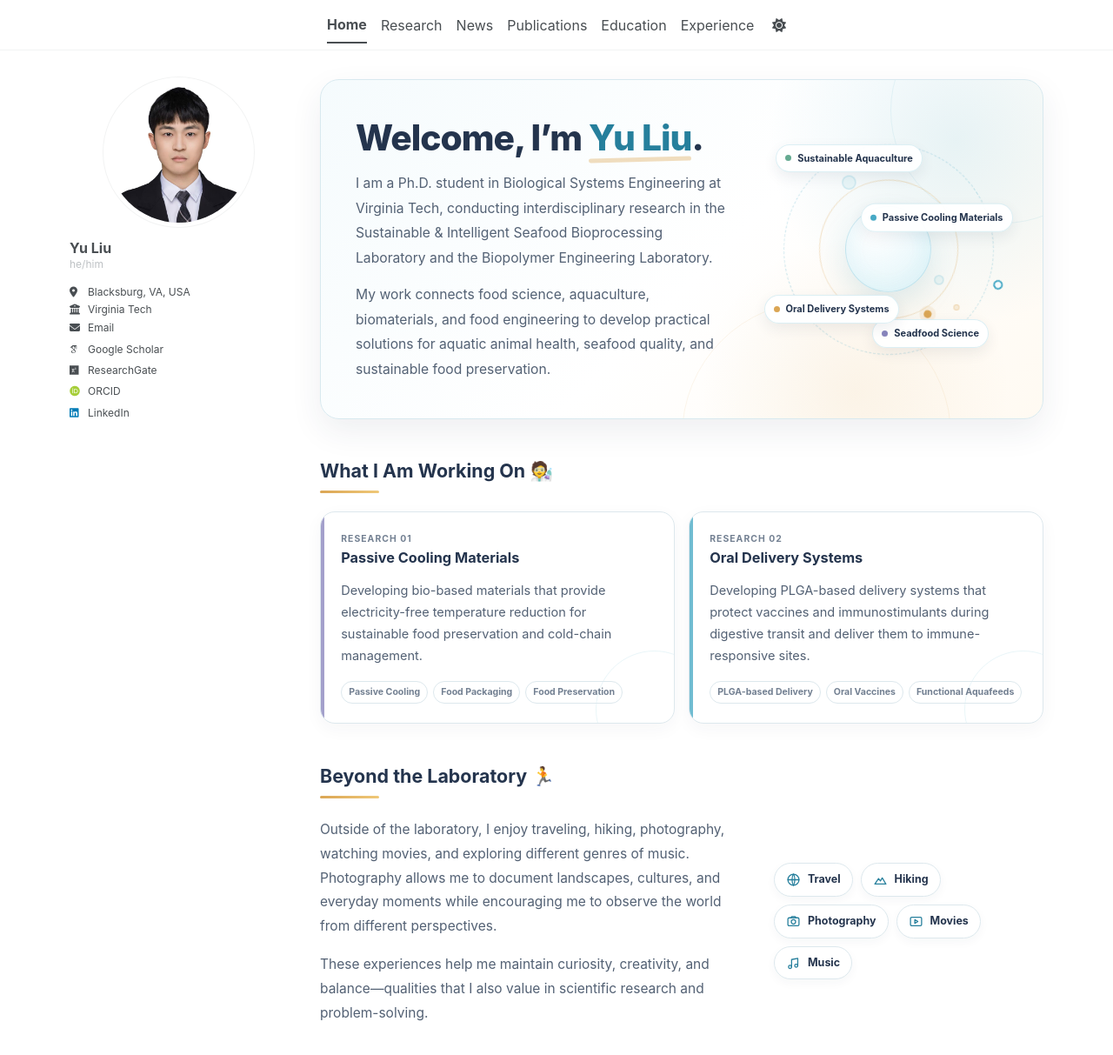
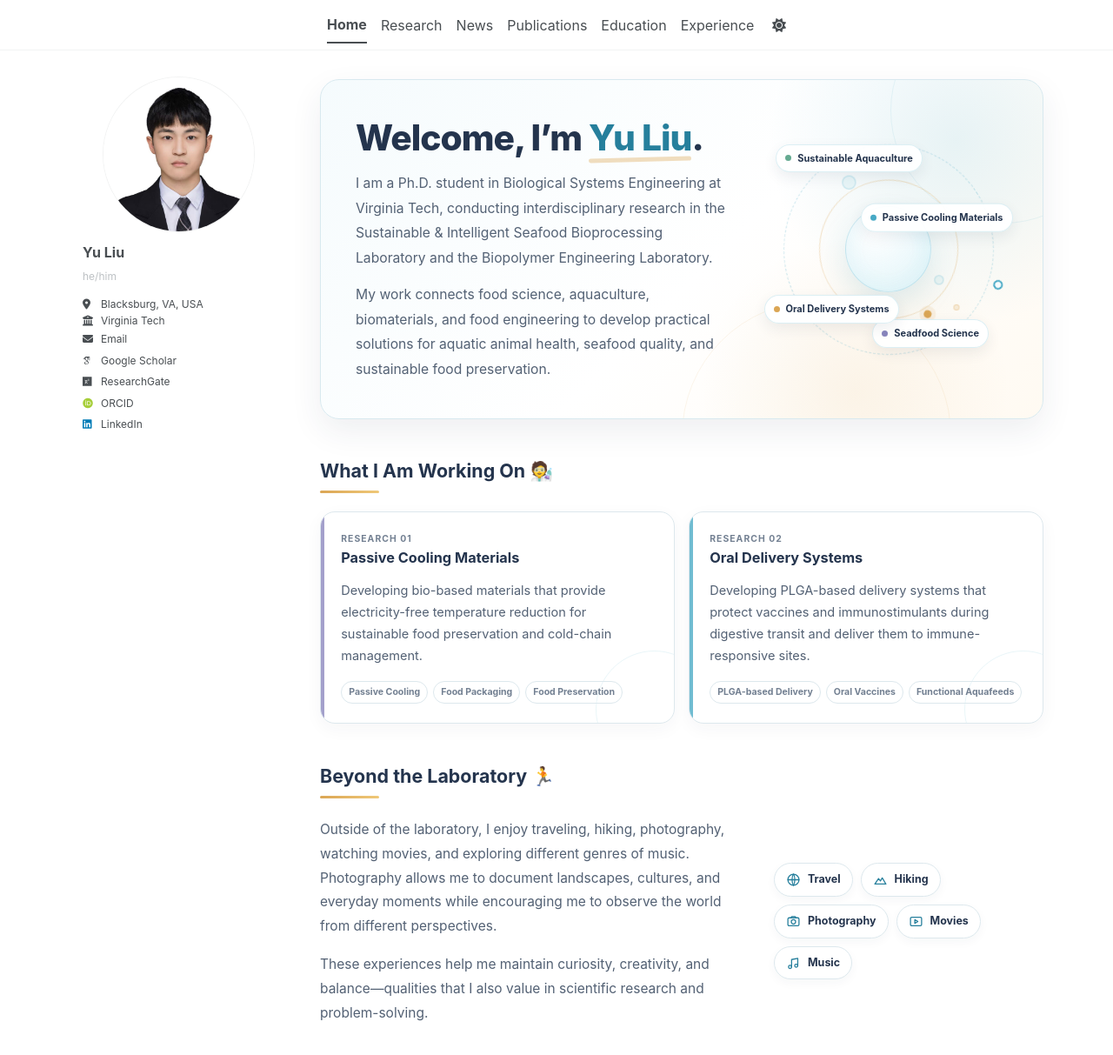
Before and after one commit to yuliu0322/yuliu0322.github.io, a Jekyll site: the page built from _pages/about.md, in a window 1280 px wide and 1257 px high. Shown: the top 1213 px of the window at 87% size. Built offline with Jekyll 4.4.1, drawn with Linux system fonts in a browser that asks for light colours; some web fonts are replaced; a script bundle is joined from its source files by our own code; library files that are not in the unit come from our copies.

Commit message:
Update main.scss

```diff
--- a/assets/css/main.scss
+++ b/assets/css/main.scss
@@ -267,3 +267,59 @@ html {
 .profile-animation {
   display: none !important;
 }
+
+/* ==========================================================================
+   RESPONSIVE PROFILE ALIGNMENT
+   ========================================================================== */
+
+@media (min-width: 64em) {
+
+  /* Center the entire profile as one unit */
+  .sidebar > div[itemscope] {
+    width: min(100%, 220px) !important;
+    margin: 0 auto !important;
+  }
+
+  /* Center the profile photo */
+  .author__avatar {
+    display: block !important;
+    width: 100% !important;
+    margin: 0 auto !important;
+    padding: 0 !important;
+  }
+
+  .author__avatar img {
+    display: block !important;
+    width: 175px !important;
+    max-width: 100% !important;
+    height: auto !important;
+    margin: 0 auto !important;
+  }
+
+  /* Keep the name directly below the photo */
+  .author__content {
+    display: block !important;
+    width: 100% !important;
+    margin: 0 !important;
+    padding: 0 !important;
+  }
+
+  .author__name {
+    margin-top: 14px !important;
+    margin-bottom: 8px !important;
+  }
+
+  /* Keep all contact information aligned with the name */
+  .author__urls-wrapper {
+    display: block !important;
+    width: 100% !important;
+    margin: 0 !important;
+    padding: 0 !important;
+  }
+
+  .author__urls {
+    width: 100% !important;
+    margin: 0 !important;
+    padding: 0 !important;
+  }
+}
```
